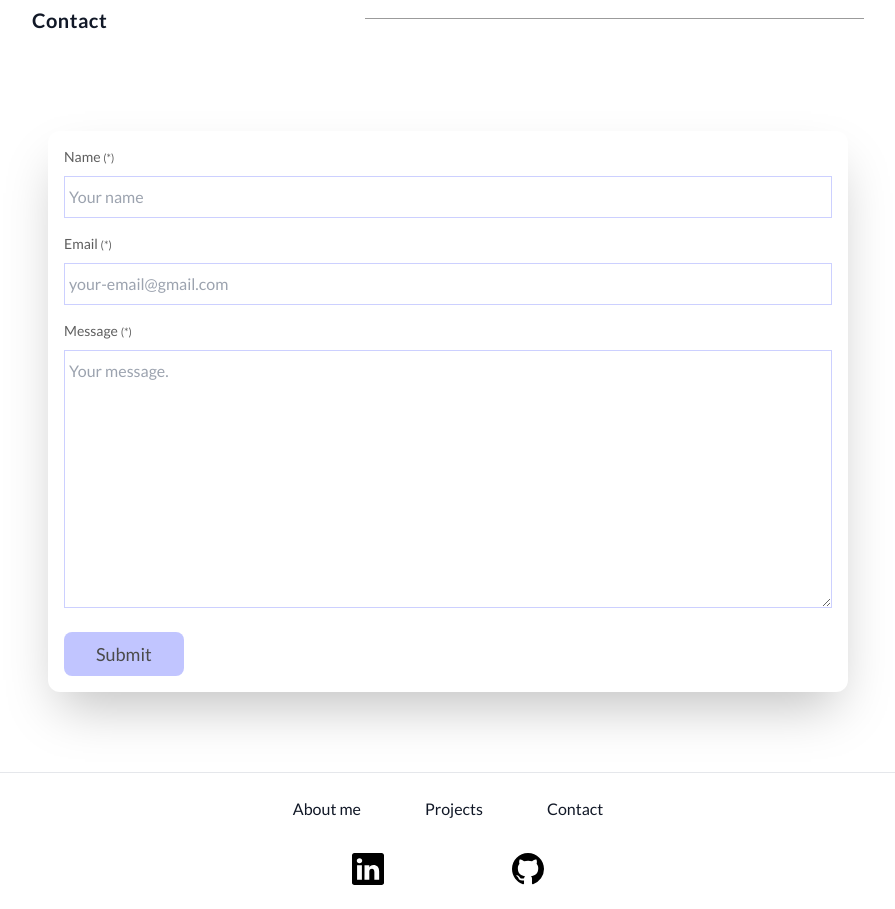
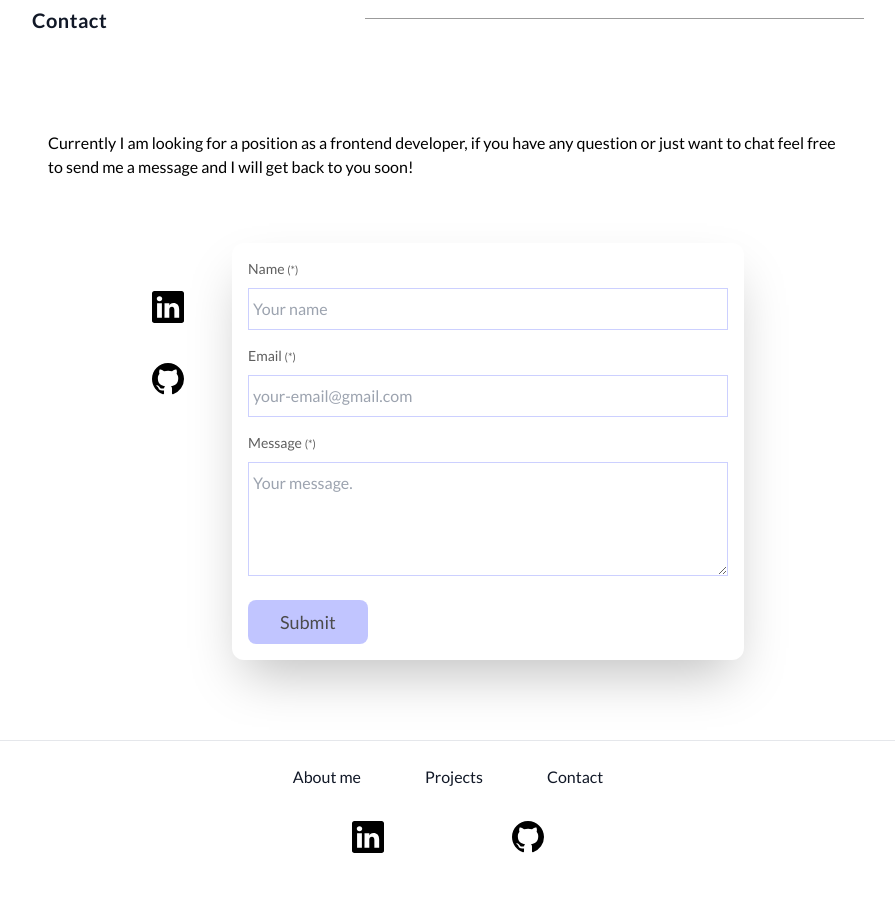
Before and after one commit to LPRegen/portfolio, a Next.js app: page / in a window 1280 px wide. Shown: the part 3340-4249 px from the top of the page, without its empty margins (192-1087 px from the left). After the commit the page ends 4217 px from the top, so only its background shows below. Built offline with nearby package versions, Linux system fonts and the light colour scheme.

Commit message:
refactor: modify component

```diff
--- a/components/Contact.tsx
+++ b/components/Contact.tsx
@@ -1,6 +1,9 @@
 import { useForm, ValidationError } from '@formspree/react';
 import { SectionWrapper } from './Wrapper';
 import { Button } from './Button';
+import { Paragraph } from './Paragraph';
+import { Icon } from './Icons';
+import Link from 'next/link';
 
 export function ContactForm() {
   const [state, handleSubmit] = useForm('mnqwwopk');
@@ -28,6 +31,16 @@ export function ContactForm() {
     );
   };
 
+  const Legend = (): JSX.Element => {
+    return (
+      <Paragraph className="max-w-3xl xl:ml-8 2xl:ml-12">
+        Currently I am looking for a position as a frontend developer, if you
+        have any question or just want to chat feel free to send me a message
+        and I will get back to you soon!
+      </Paragraph>
+    );
+  };
+
   const Form = () => {
     const labelStyle = 'text-sm text-secondary-900';
     const inputStyle =
@@ -36,7 +49,7 @@ export function ContactForm() {
     return (
       <form
         onSubmit={handleSubmit}
-        className="grid gap-4 p-4 rounded-xl shadow-2xl font-lato"
+        className="grid gap-4 p-4 rounded-xl shadow-2xl font-lato max-w-lg w-full"
       >
         <div className={containerStyle}>
           <label htmlFor="name" className={labelStyle}>
@@ -75,7 +88,7 @@ export function ContactForm() {
             placeholder="Your message."
             required
             className={inputStyle}
-            rows={10}
+            rows={4}
           />
           <ValidationError
             prefix="Message"
@@ -88,9 +101,30 @@ export function ContactForm() {
     );
   };
 
+  const SocialNetworks = (): JSX.Element => {
+    return (
+      <div className="flex flex-col gap-10 pr-4 pt-12 md:pr-8 lg:pr-12">
+        <Link href="https://www.linkedin.com/in/manuel-escribano-lpregen/">
+          <a title="My LinkedIn profile">
+            <Icon iconName="linkedin" size="large" />
+          </a>
+        </Link>
+        <Link href="https://github.com/LPRegen">
+          <a title="My GitHub profile">
+            <Icon iconName="github" size="large" />
+          </a>
+        </Link>
+      </div>
+    );
+  };
+
   return (
     <SectionWrapper id="contact" title="Contact">
-      <Form />
+      <Legend />
+      <div className="flex justify-center">
+        <SocialNetworks />
+        <Form />
+      </div>
     </SectionWrapper>
   );
 }
```
